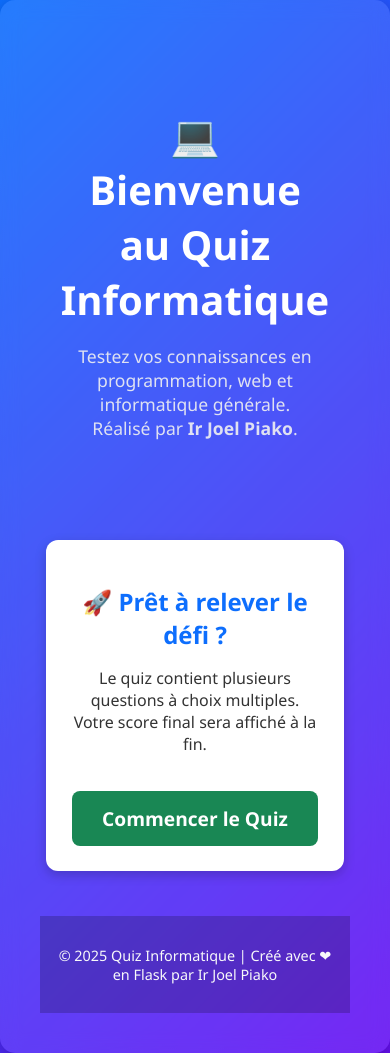
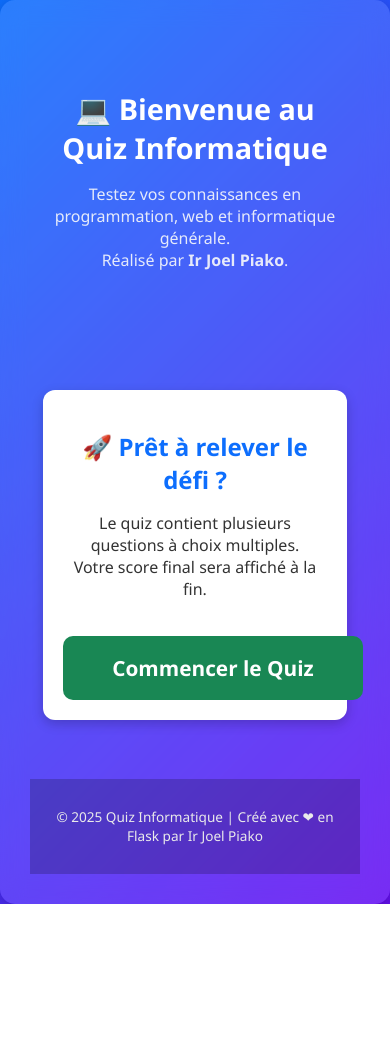
Before and after one commit to joel-piako5/joeformation, a Flask app: page /page in a window 390 px wide. After the commit the page ends 904 px from the top, so only its background shows below. Run offline with Flask 3, Linux system fonts and the light colour scheme.

Commit message:
Update page.html

```diff
--- a/templates/page.html
+++ b/templates/page.html
@@ -2,6 +2,7 @@
 <html lang="fr">
 <head>
     <meta charset="UTF-8">
+    <meta name="viewport" content="width=device-width, initial-scale=1.0"> <!-- important pour mobile -->
     <title>Quiz Informatique</title>
     <link rel="stylesheet" href="/static/css.css">
     <style>
@@ -19,33 +20,34 @@
 
         .container {
             text-align: center;
+            width: 95%; /* occupe presque tout l’écran */
             max-width: 700px;
-            background: rgba(255, 255, 255, 0.1);
-            padding: 40px;
+            background: rgba(255, 255, 255, 0.12);
+            padding: 30px;
             border-radius: 15px;
-            backdrop-filter: blur(10px);
+            backdrop-filter: blur(12px);
             box-shadow: 0 6px 20px rgba(0,0,0,0.25);
             animation: fadeIn 1s ease;
         }
 
         header h1 {
-            font-size: 2.5rem;
+            font-size: 2.2rem;
             margin-bottom: 10px;
         }
 
         header p {
-            font-size: 1.1rem;
-            margin-bottom: 30px;
-            color: #f0f0f0;
+            font-size: 1rem;
+            margin-bottom: 25px;
+            color: #f8f9fa;
         }
 
         .card {
             background: #fff;
             color: #333;
-            padding: 25px;
+            padding: 20px;
             border-radius: 12px;
             box-shadow: 0 4px 12px rgba(0,0,0,0.2);
-            margin-bottom: 25px;
+            margin-bottom: 20px;
             animation: slideUp 0.8s ease;
         }
 
@@ -56,10 +58,10 @@
 
         .btn {
             display: inline-block;
-            padding: 14px 30px;
+            padding: 16px 35px;
             font-size: 1.2rem;
             font-weight: bold;
-            border-radius: 8px;
+            border-radius: 10px;
             text-decoration: none;
             background: #198754;
             color: white;
@@ -72,9 +74,9 @@
         }
 
         footer {
-            margin-top: 20px;
-            font-size: 0.9rem;
-            color: #f8f9fa;
+            margin-top: 15px;
+            font-size: 0.85rem;
+            color: #eaeaea;
         }
 
         @keyframes fadeIn {
@@ -85,6 +87,21 @@
         @keyframes slideUp {
             from { opacity: 0; transform: translateY(30px); }
             to { opacity: 1; transform: translateY(0); }
+        }
+
+        /* 📱 Adaptation mobile */
+        @media (max-width: 600px) {
+            header h1 {
+                font-size: 1.8rem;
+            }
+            header p {
+                font-size: 1rem;
+            }
+            .btn {
+                width: 100%; /* bouton grand écran mobile */
+                padding: 18px;
+                font-size: 1.3rem;
+            }
         }
     </style>
 </head>
```
